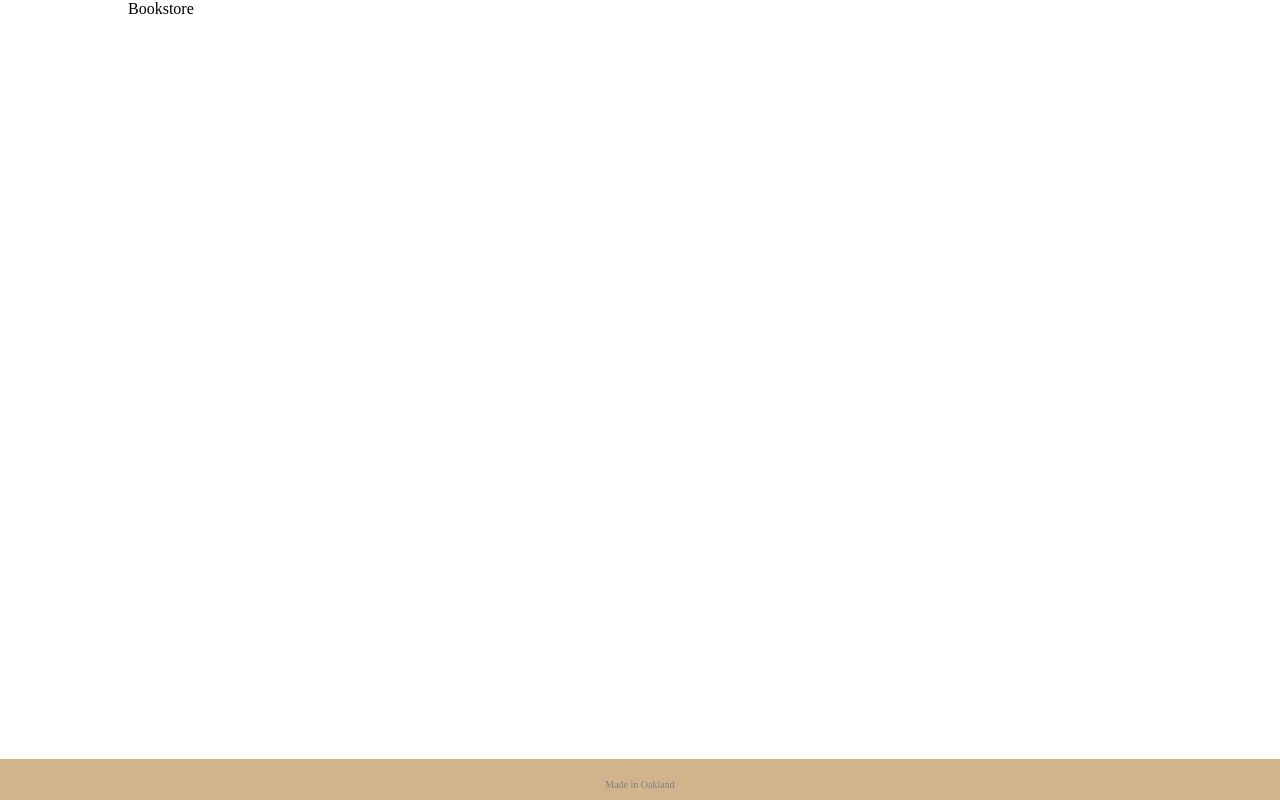
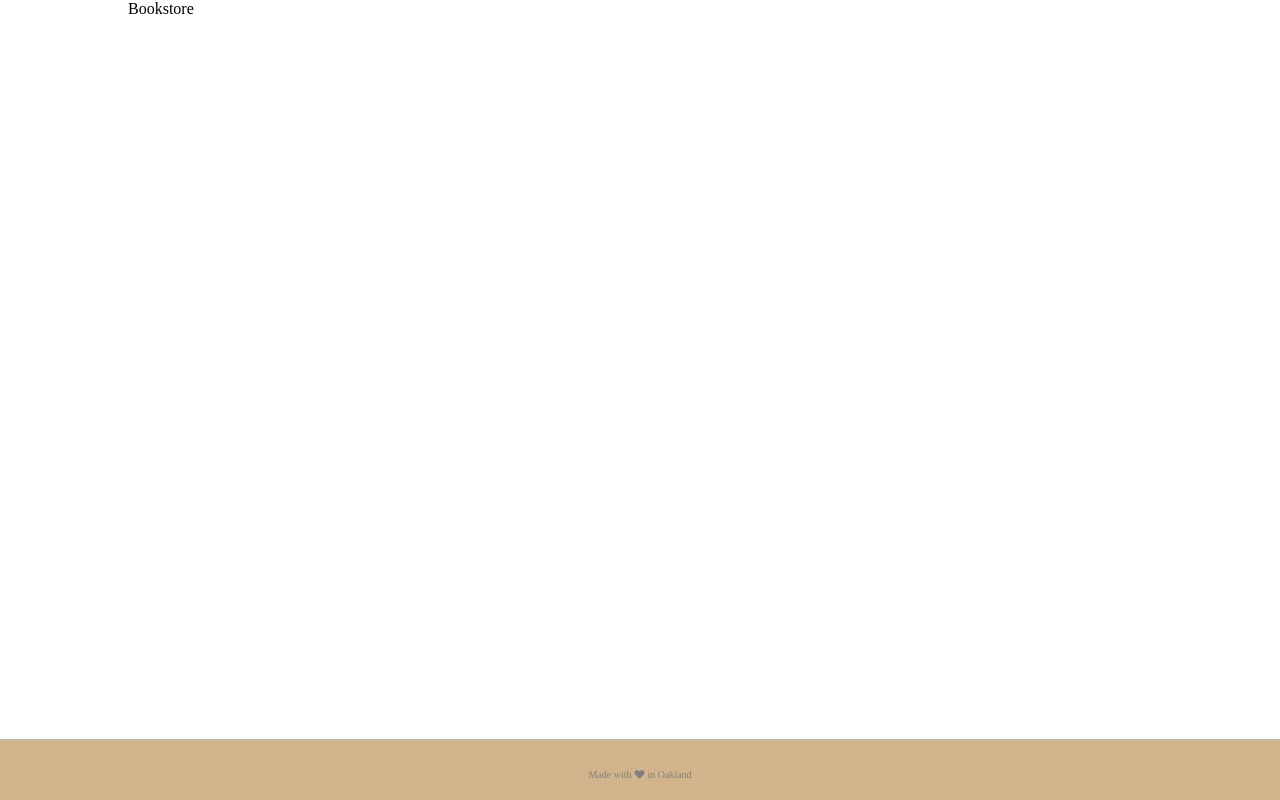
Before and after one commit to mikeadossi/Bookstore, a React (Create React App) app: page / in a window 1280 px wide. Built offline with nearby package versions, Linux system fonts and the light colour scheme; no server answers.

Commit message:
style footer

```diff
--- a/src/components/Footer/Footer.js
+++ b/src/components/Footer/Footer.js
@@ -5,7 +5,7 @@ export default class Footer extends React.Component{
   render(){
     return(
       <div className="footer_container">
-        <div className="footer_text">Made in Oakland</div>
+        <p className="footer_text">Made with </p><span className="footer_heart fa fa-heart"></span><p className="footer_text"> in Oakland</p>
       </div>
     );
   };
--- a/src/components/Footer/footer.css
+++ b/src/components/Footer/footer.css
@@ -10,3 +10,12 @@
   bottom:0;
   right:0;
 }
+
+.footer_text{
+  display:inline-block;
+}
+
+.footer_heart{
+  margin-left: 3px;
+  margin-right: 3px;
+}
```
